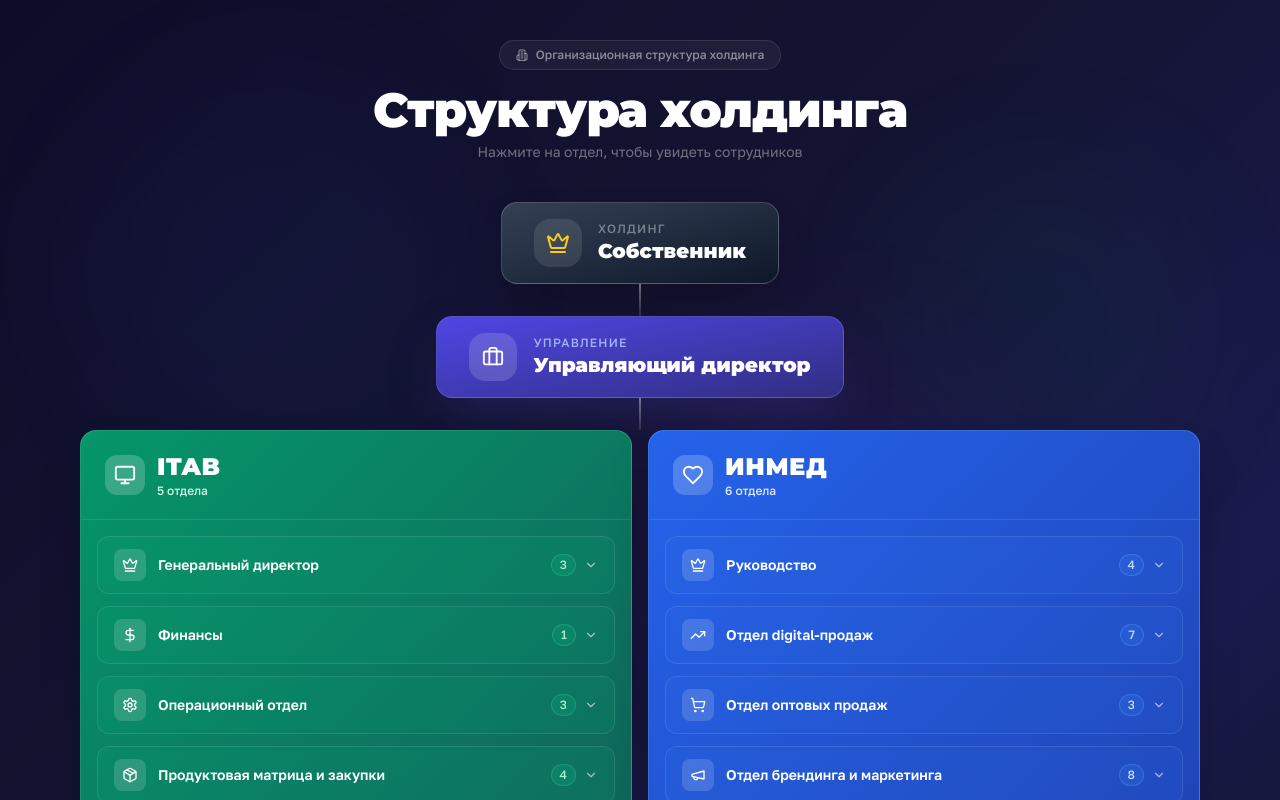
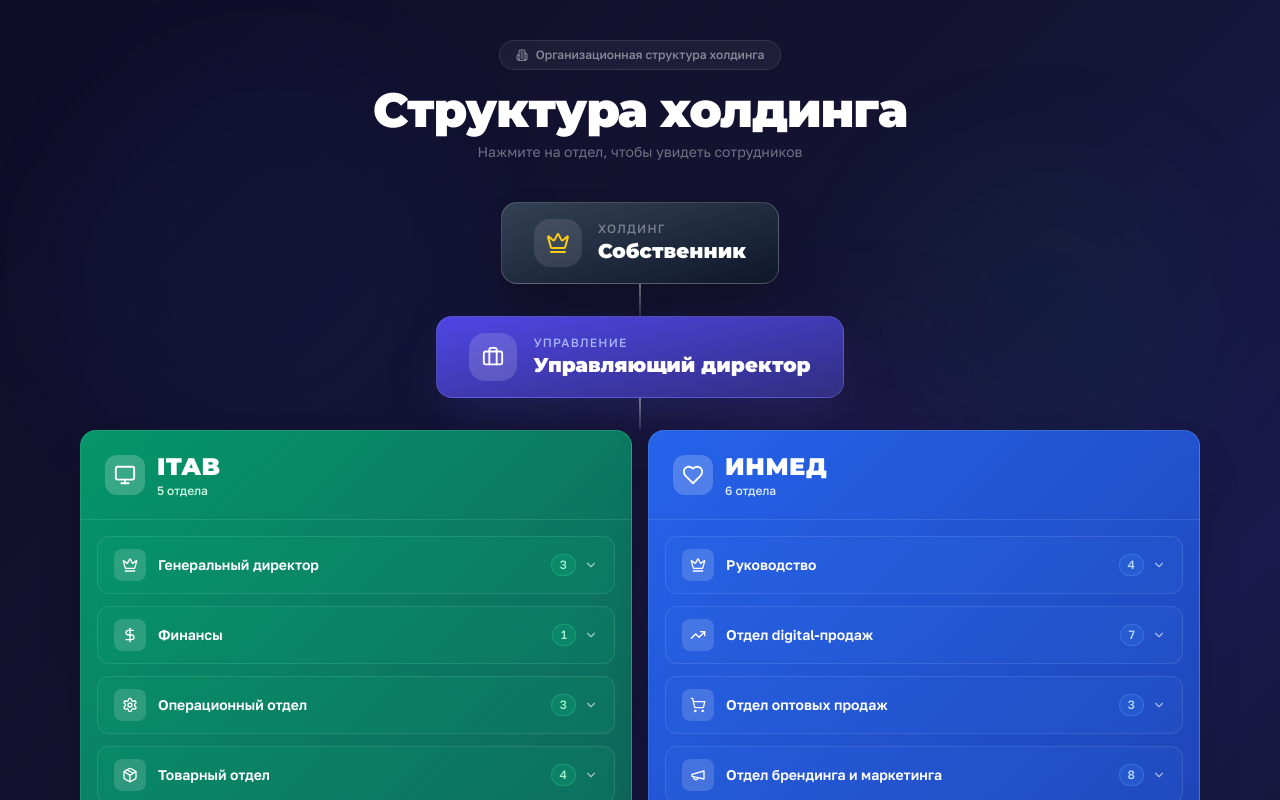
Before and after one commit to pr-poehali-dev/org-structure-optimization, a React (Vite) app: page / in a window 1280 px wide. Shown: the top 800 px of the page. Built offline with nearby package versions, Linux system fonts and the light colour scheme.

Commit message:
feat: добавлен товарный отдел

```diff
--- a/src/pages/Index.tsx
+++ b/src/pages/Index.tsx
@@ -37,7 +37,7 @@ const orgData = {
           ],
         },
         {
-          name: "Продуктовая матрица и закупки",
+          name: "Товарный отдел",
           icon: "Package",
           employees: [
             "Светлана Макаренко — Категорийный менеджер",
```
